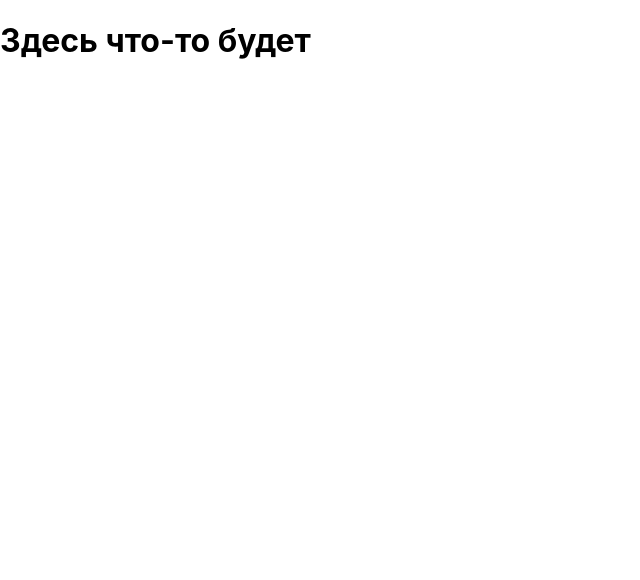
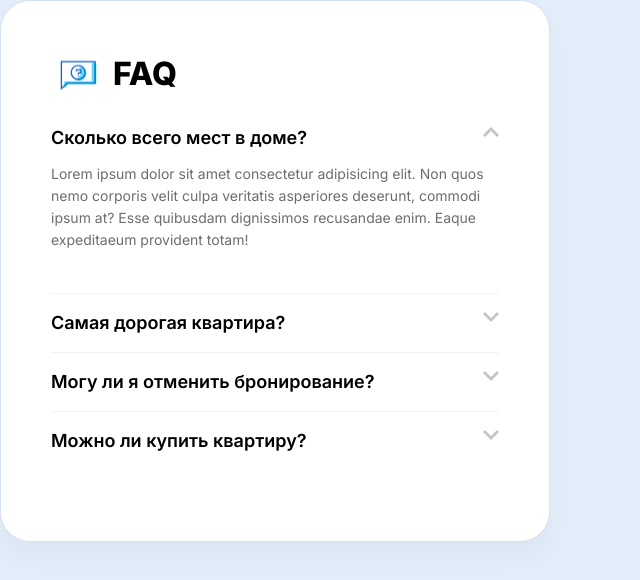
Before and after one commit to shpilson/archakov-tutorials, a React (Create React App) app: page / in a window 1280 px wide. Shown: the top 580 px of the page, without its empty margins (0-640 px from the left). Built offline with nearby package versions, Linux system fonts and the light colour scheme.

Commit message:
Выполнил ДЗ #3

```diff
--- a/src/tutorial-3/App.jsx
+++ b/src/tutorial-3/App.jsx
@@ -1,8 +1,10 @@
+import Accordion from "./components/Accordion";
+
 function App() {
     return (
-        <>
-            <h1>Здесь что-то будет</h1>
-        </>
+        <div id="application">
+            <Accordion />
+        </div>
     );
 }
 
--- /dev/null
+++ b/src/tutorial-3/components/Accordion.jsx
@@ -0,0 +1,35 @@
+import React from 'react';
+
+import { tabs } from "../data";
+import ListItem from "./ListItem";
+
+import "../style.css";
+
+function Accordion() {
+    let [activeId, setActiveId] = React.useState(1);
+
+    const handleActiveTab = (e) => {
+        let tab = e.target.closest('label[data-tab-id]');
+
+        if (!tab) {
+            return;
+        }
+
+        let tabId = +tab.dataset.tabId;
+
+        setActiveId(tabId);
+    }
+
+    let tabItems = tabs.map(tab => <ListItem key={tab.id} {...tab} activeId={activeId} />);
+
+    return (
+        <div className="app-container">
+            <h1 className="app-title">FAQ</h1>
+            <div className="app-tabs" onClick={handleActiveTab}>
+                {tabItems}
+            </div>
+        </div>
+    );
+}
+
+export default Accordion;
--- /dev/null
+++ b/src/tutorial-3/components/ListItem.jsx
@@ -0,0 +1,15 @@
+function ListItem({ id, title, description, activeId }) {
+    const isActiveTab = id => activeId === id ? 'active' : '';
+
+    return (
+        <div className={"tab " + isActiveTab(id)} key={id}>
+            <input id={`tab-${id}`} type="checkbox" name="tabs" />
+            <label htmlFor={`tab-${id}`} data-tab-id={+id}>{title}</label>
+            <div className="tab-content">
+                <p>{description}</p>
+            </div>
+        </div>
+    );
+}
+
+export default ListItem;
--- /dev/null
+++ b/src/tutorial-3/data.js
@@ -0,0 +1,25 @@
+export const tabs = [
+    {
+        id: 1,
+        title: 'Сколько всего мест в доме?',
+        description:
+            'Lorem ipsum dolor sit amet consectetur adipisicing elit. Non quos nemo corporis velit culpa veritatis asperiores deserunt, commodi ipsum at? Esse quibusdam dignissimos recusandae enim. Eaque expeditaeum provident totam!',
+    },
+    {
+        id: 2,
+        title: 'Самая дорогая квартира?',
+        description:
+            'Lorem ipsum dolor sit amet consectetur adipisicing elit. Maxime fuga deserunt aliquid voluptatum ad, molestiae dicta officiis animi ummollitia, reiciendis a cum ratione veritatis cupiditate voluptatem.Consectetur, exercitationem magnam.',
+    },
+    {
+        id: 3,
+        title: 'Могу ли я отменить бронирование?',
+        description: 'Да, вы можете отменить забронированную квартиру в течение 3 дней.',
+    },
+    {
+        id: 4,
+        title: 'Можно ли купить квартиру?',
+        description:
+            'Lorem ipsum dolor sit amet consectetur adipisicing elit. Est commodi itaque ratione voluptatem dolores iusto aperiam adipisci incidunt perspiciatis ullam! Repellat accusamus rerum excepturi minus delectus? Consequatur libero nemo alias.',
+    },
+];
--- a/src/tutorial-3/index.html
+++ /dev/null
@@ -1,59 +0,0 @@
-<!DOCTYPE html>
-<html lang="ru">
-  <head>
-    <meta charset="UTF-8" />
-    <meta http-equiv="X-UA-Compatible" content="IE=edge" />
-    <meta name="viewport" content="width=device-width, initial-scale=1.0" />
-    <title>FAQ</title>
-    <link rel="stylesheet" href="style.css" />
-  </head>
-  <body>
-    <div id="app">
-      <div class="app-container">
-        <h1 class="app-title">FAQ</h1>
-        <div class="app-tabs">
-          <div class="tab active">
-            <input id="tab-one" type="checkbox" name="tabs" />
-            <label for="tab-one">Сколько всего мест в доме?</label>
-            <div class="tab-content">
-              <p>
-                Lorem ipsum dolor sit amet consectetur adipisicing elit. Non quos nemo corporis
-                velit culpa veritatis asperiores deserunt, commodi ipsum at? Esse quibusdam
-                dignissimos recusandae enim. Eaque expedita eum provident totam!
-              </p>
-            </div>
-          </div>
-          <div class="tab">
-            <input id="tab-two" type="checkbox" name="tabs" />
-            <label for="tab-two">Самая дорогая квартира?</label>
-            <div class="tab-content">
-              <p>
-                Lorem ipsum dolor sit amet consectetur adipisicing elit. Maxime fuga deserunt
-                aliquid voluptatum ad, molestiae dicta officiis animi eum mollitia, reiciendis a cum
-                ratione veritatis cupiditate voluptatem. Consectetur, exercitationem magnam.
-              </p>
-            </div>
-          </div>
-          <div class="tab">
-            <input id="tab-three" type="checkbox" name="tabs" />
-            <label for="tab-three"> Могу ли я отменить бронирование?</label>
-            <div class="tab-content">
-              <p>Да, вы можете отменить забронированную квартиру в течение 3 дней.</p>
-            </div>
-          </div>
-          <div class="tab">
-            <input id="tab-four" type="checkbox" name="tabs" />
-            <label for="tab-four"> Можно ли купить квартиру?</label>
-            <div class="tab-content">
-              <p>
-                Lorem ipsum dolor sit amet consectetur adipisicing elit. Est commodi itaque ratione
-                voluptatem dolores iusto aperiam adipisci incidunt perspiciatis ullam! Repellat
-                accusamus rerum excepturi minus delectus? Consequatur libero nemo alias./p>
-              </p>
-            </div>
-          </div>
-        </div>
-      </div>
-    </div>
-  </body>
-</html>
```
